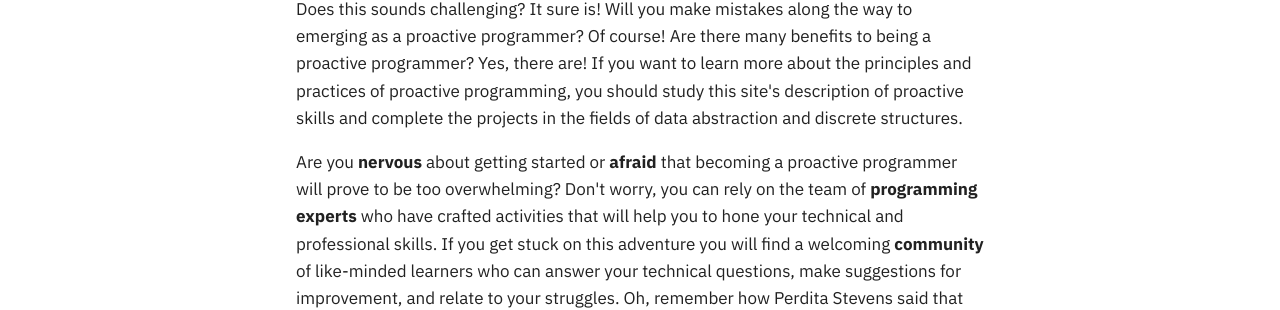
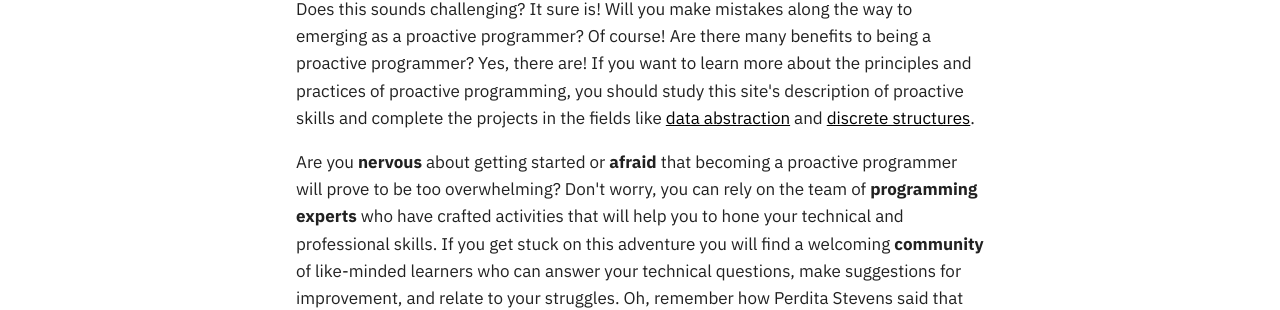
Before and after one commit to ProactiveProgrammers/www.proactiveprogrammers.com, an MkDocs documentation site: the page built from docs/index.md, in a window 1280 px wide and 900 px high, scrolled down 1028 px. Shown: the part 289-599 px from the top of the window. Built offline with MkDocs 1.6.1 and Material for MkDocs 9.7.7, drawn with Linux system fonts in a browser that asks for light colours; comment, search, counter and statistics services are not loaded; some of the changed text lies outside the part shown.

Commit message:
feat: Make a link to course offerings in index.md.

```diff
--- a/docs/index.md
+++ b/docs/index.md
@@ -23,12 +23,14 @@ needs, or changes".[^1]
 As they ethically engineer an efficient and correct program that is properly
 designed, documented, tested, and maintained, proactive programmers are
 **responsible** to **themselves**, to the others in their **team**, and to the
-**people** who rely on their software. Does this sounds challenging? It sure is!
-Will you make mistakes along the way to emerging as a proactive programmer? Of
-course! Are there many benefits to being a proactive programmer? Yes, there are!
-If you want to learn more about the principles and practices of proactive
+**people** who rely on their software. Does this sounds challenging? It sure
+is! Will you make mistakes along the way to emerging as a proactive programmer?
+Of course! Are there many benefits to being a proactive programmer? Yes, there
+are! If you want to learn more about the principles and practices of proactive
 programming, you should study this site's description of proactive skills and
-complete the projects in the fields of data abstraction and discrete structures.
+complete the projects in the fields like [data
+abstraction](data-abstraction/introduction-data-abstraction.md) and [discrete
+structures](discrete-structures/introduction-discrete-structures.md).
 
 Are you **nervous** about getting started or **afraid** that becoming a
 proactive programmer will prove to be too overwhelming? Don't worry, you can
```
